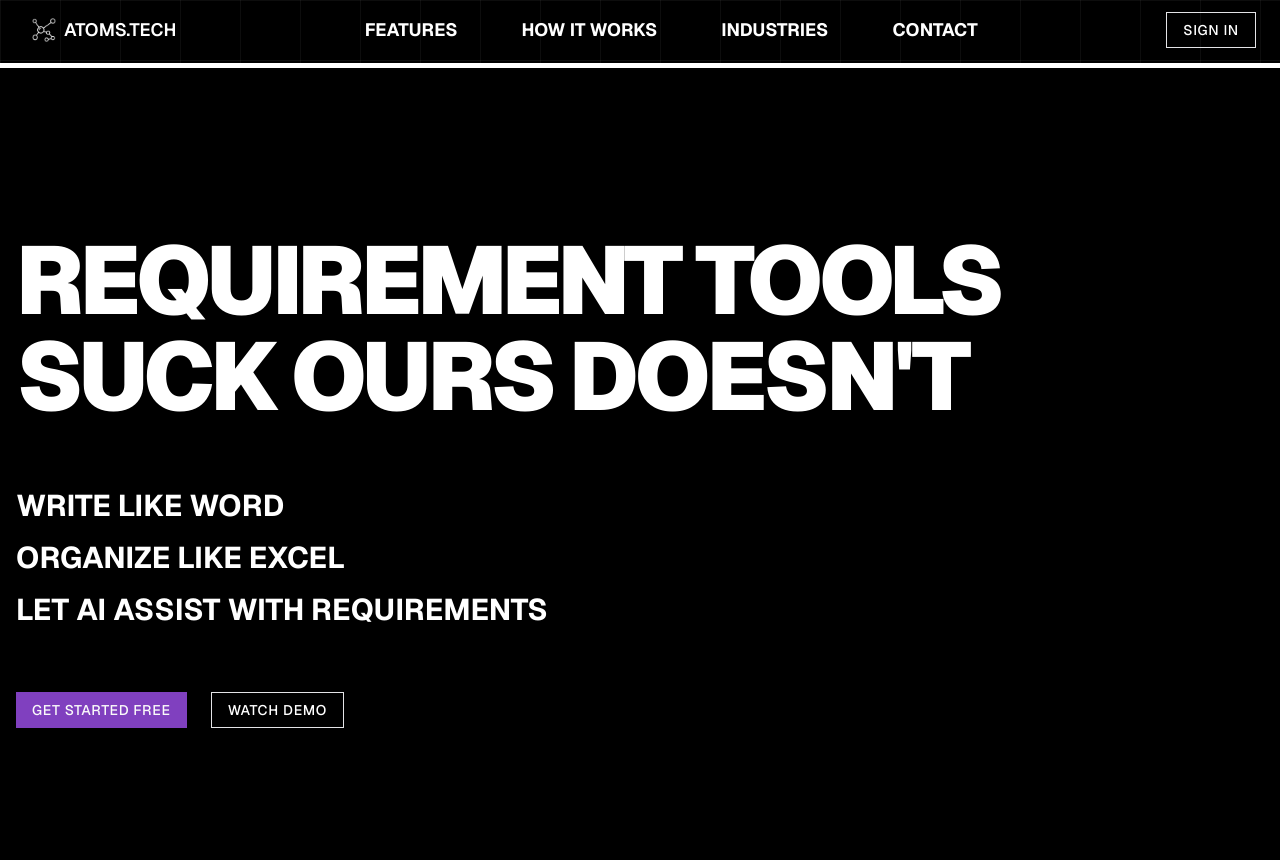
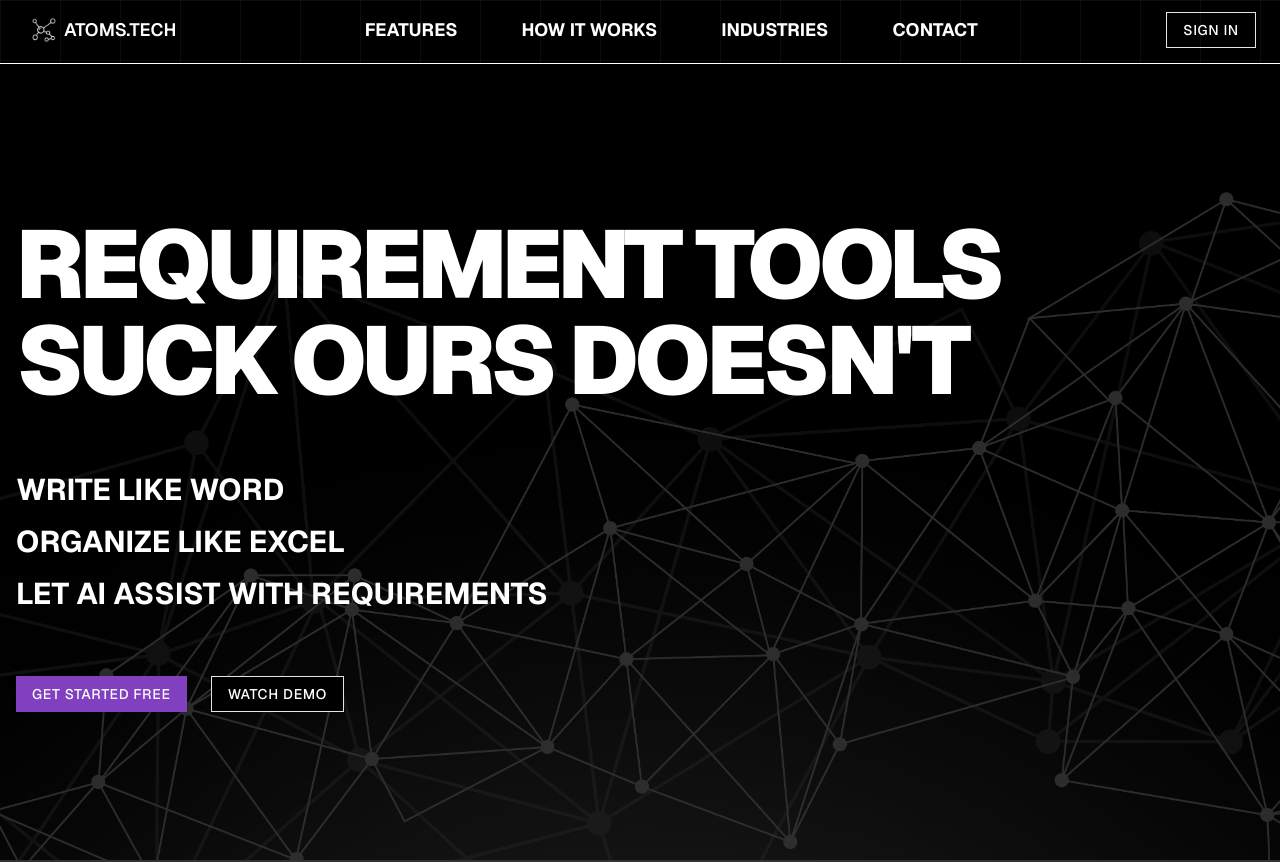
Before and after one commit to shilp-io/frontend-final, a Next.js app: page / in a window 1280 px wide. Shown: the top 862 px of the page. Built offline with nearby package versions, Linux system fonts and the light colour scheme.

Commit message:
add bg image, hover indications

```diff
--- a/src/components/ui/landingpage/hero.tsx
+++ b/src/components/ui/landingpage/hero.tsx
@@ -2,12 +2,10 @@ import { Button } from "@/components/ui/button";
 
 export function Hero() {
   return (
-    <section className="min-h-screen flex items-center justify-center bg-black text-white relative overflow-hidden">
-      <div className="absolute top-0 left-0 w-full h-1 bg-white" />
+    <section className="bg-[url('/../../../nodesbackground.jpg')] bg-opacity-20 bg-cover bg-center min-h-screen flex items-center justify-center  text-white relative overflow-hidden">
       <div className="absolute bottom-0 left-0 w-full h-1 bg-white" />
-      <div className="absolute inset-0 bg-black opacity-0" />
+      <div className="absolute inset-0 bg-black opacity-80" />
       <div className="container mx-auto px-4 py-32 relative z-20">
-        <h1 className="text-[48px] sm:text-[64px] md:text-[80px] lg:text-[96px] xl:text-[112px] font-black leading-none mb-8 text-stroke animate-glow"></h1>
         <h2 className="text-[36px] sm:text-[48px] md:text-[64px] lg:text-[80px] xl:text-[96px] font-black leading-none mb-16 text-white">
           REQUIREMENT TOOLS SUCK OURS DOESN&apos;T
         </h2>
--- a/src/components/ui/landingpage/navbar.tsx
+++ b/src/components/ui/landingpage/navbar.tsx
@@ -8,7 +8,7 @@ import { AbstractBackground } from "./abstract-background";
 
 export function Navbar() {
   return (
-    <header className="min-h-16 px-6 py-3 bg-black text-white border-b border-white ">
+    <header className="min-h-16 px-6 py-3 bg-black text-white border-b border-1px border-white ">
       <div className="">
         <div className="container mx-auto flex justify-between items-center">
           <Link href="/" className="atoms-logo  hidden md:flex">
@@ -24,27 +24,31 @@ export function Navbar() {
           <nav className="hidden md:flex space-x-16">
             <Link
               href="#features"
-              className="text-lg text-white hover:text-gray-300 transition-colors uppercase font-bold"
+              className="relative group text-lg text-white hover:text-gray-300 transition-colors uppercase font-bold"
             >
               Features
+              <div className="absolute w-0 h-0.5 bg-primary group-hover:w-full transition-all duration-300" />
             </Link>
             <Link
               href="#how-it-works"
-              className="text-lg text-white hover:text-gray-300 transition-colors uppercase font-bold"
+              className="relative group text-lg text-white hover:text-gray-300 transition-colors uppercase font-bold"
             >
               How It Works
+              <div className="absolute w-0 h-0.5 bg-primary group-hover:w-full transition-all duration-300" />
             </Link>
             <Link
               href="#industries"
-              className="text-lg text-white hover:text-gray-300 transition-colors uppercase font-bold"
+              className="relative group text-lg text-white hover:text-gray-300 transition-colors uppercase font-bold"
             >
               Industries
+              <div className="absolute w-0 h-0.5 bg-primary group-hover:w-full transition-all duration-300" />
             </Link>
             <Link
               href="#contact"
-              className="text-lg text-white hover:text-gray-300 transition-colors uppercase font-bold"
+              className="relative group text-lg text-white hover:text-gray-300 transition-colors uppercase font-bold"
             >
               Contact
+              <div className="absolute w-0 h-0.5 bg-primary group-hover:w-full transition-all duration-300" />
             </Link>
           </nav>
           <Button
```
Also changed, not shown: public/nodesbackground.jpg (added).
